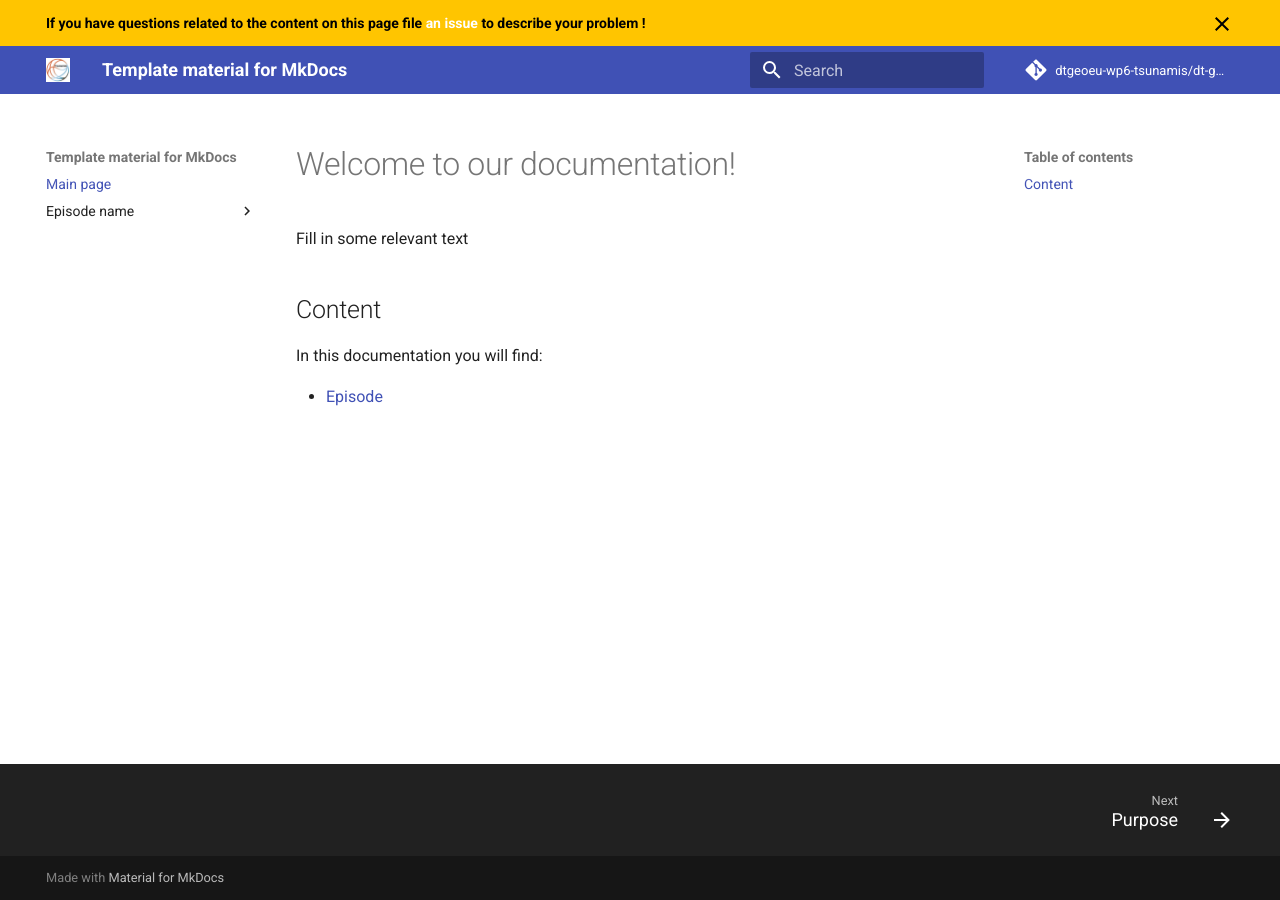
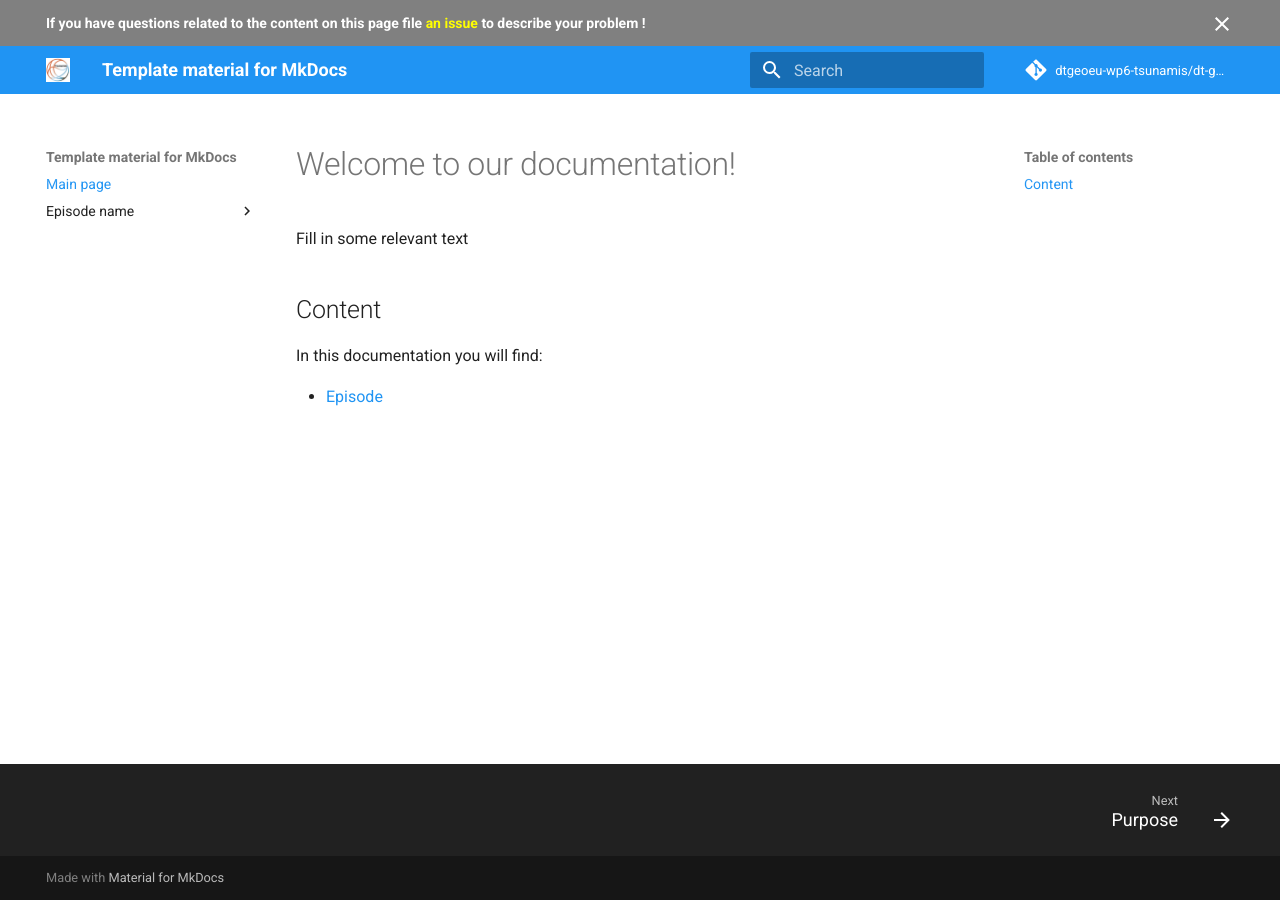
Before and after one commit to dtgeoeu-wp6-tsunamis/dt-geo-wp6-docs, an MkDocs documentation site: the page built from docs/index.md, in a window 1280 px wide. Built offline with MkDocs 1.6.1 and Material for MkDocs 9.7.7, drawn with Linux system fonts in a browser that asks for light colours; comment, search, counter and statistics services are not loaded.

Commit message:
doc: customizing colors

```diff
--- a/docs/stylesheets/extra.css
+++ b/docs/stylesheets/extra.css
@@ -1,5 +1,5 @@
 .md-banner {
-    background-color: #ffc500;
-    color: #000;
+    background-color: gray;
+    color: white;
     font-weight: bold;
 }
--- a/mkdocs.yml
+++ b/mkdocs.yml
@@ -13,6 +13,9 @@ repo_url: https://github.com/dtgeoeu-wp6-tsunamis/dt-geo-wp6-docs
 theme:
   logo: images/logo-dt-geo-wp6.png
   favicon: images/logo-dt-geo-wp6.png
+  palette:
+      primary: blue
+      accent: deep orange
   name: material
   custom_dir: overrides
   features:
--- a/overrides/main.html
+++ b/overrides/main.html
@@ -2,7 +2,7 @@
 
 {% block announce %}
 If you have questions related to the content on this page file
-<a href="https://github.com/dtgeoeu-wp6-tsunamis/dt-geo-wp6-docs/issues/new/choose" style="color: white;"> an issue </a>
+<a href="https://github.com/dtgeoeu-wp6-tsunamis/dt-geo-wp6-docs/issues/new/choose" style="color: yellow;"> an issue </a>
 to describe your problem
 !
 {% endblock %}
```
